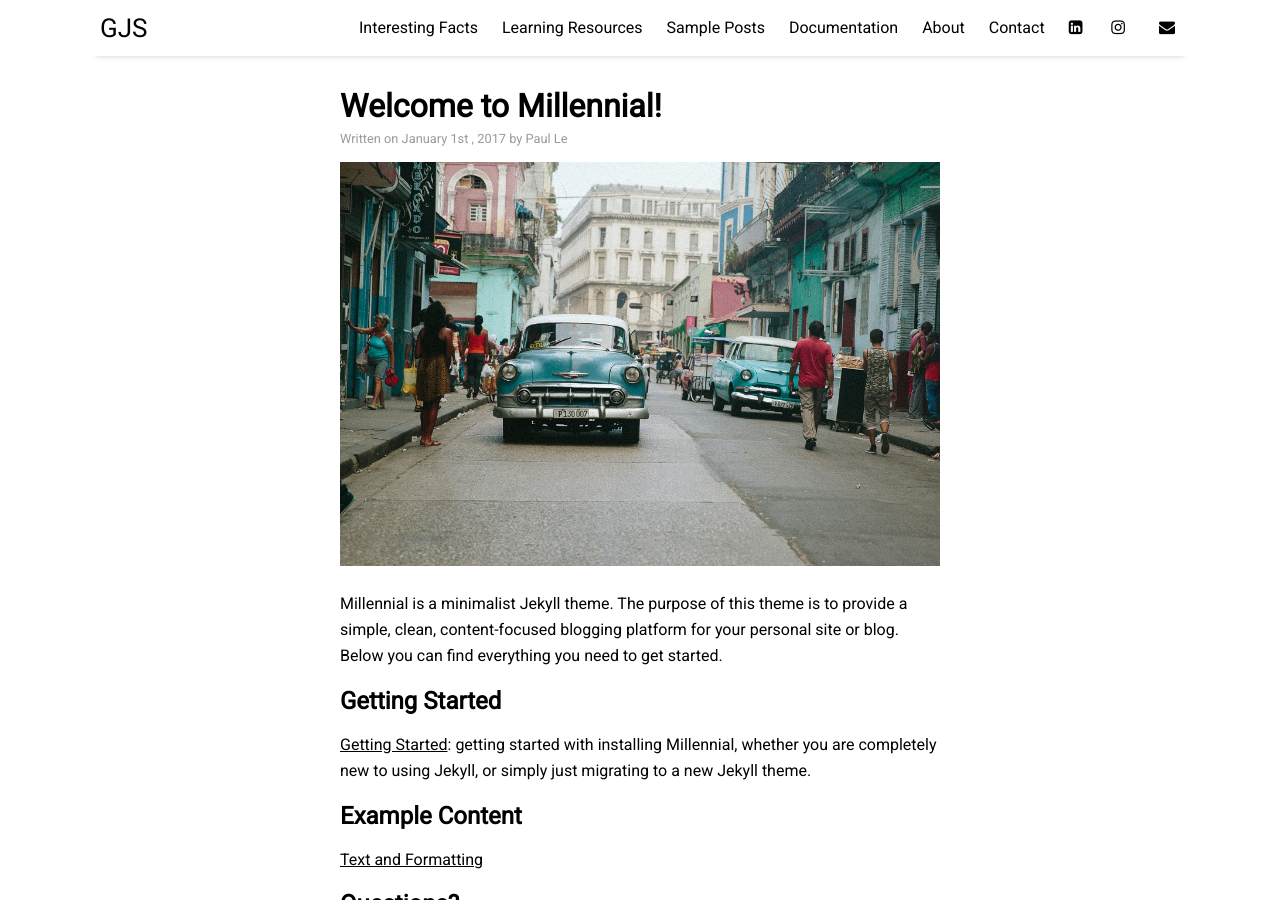
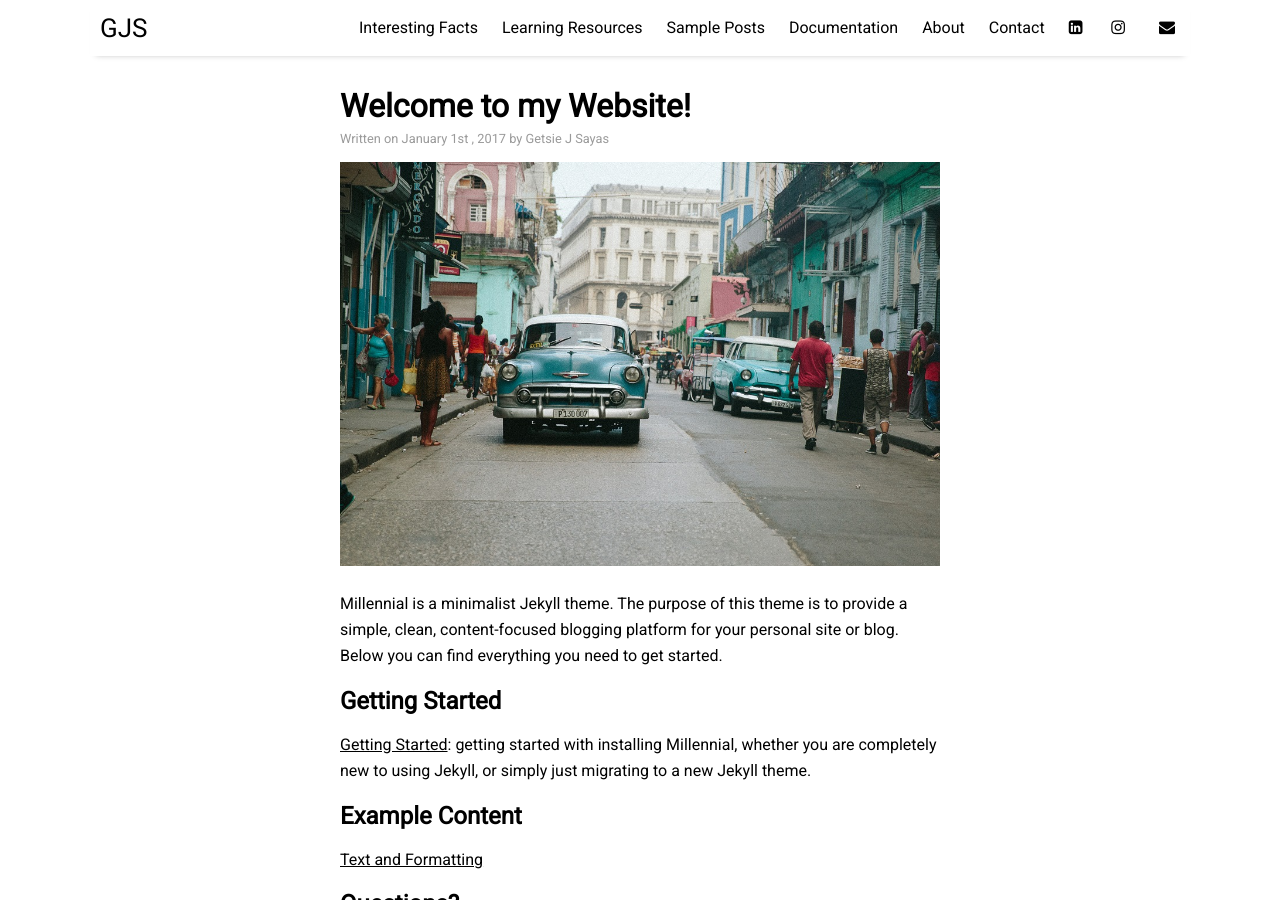
Before and after one commit to GJSayas/GJSayas.github.io, a Jekyll site: the page built from _posts/2017-01-01-welcome-to-millennial.md, in a window 1280 px wide and 900 px high. Built offline with Jekyll 4.4.1, drawn with Linux system fonts in a browser that asks for light colours; nearby versions of some CDN libraries.

Commit message:
Update 2017-01-01-welcome-to-millennial.md

```diff
--- a/_posts/2017-01-01-welcome-to-millennial.md
+++ b/_posts/2017-01-01-welcome-to-millennial.md
@@ -1,7 +1,7 @@
 ---
 layout: post
-title: "Welcome to Millennial!"
-author: "Paul Le"
+title: "Welcome to my Website!"
+author: "Getsie J Sayas"
 categories: documentation
 tags: [documentation,sample]
 image: cuba-1.jpg
```
